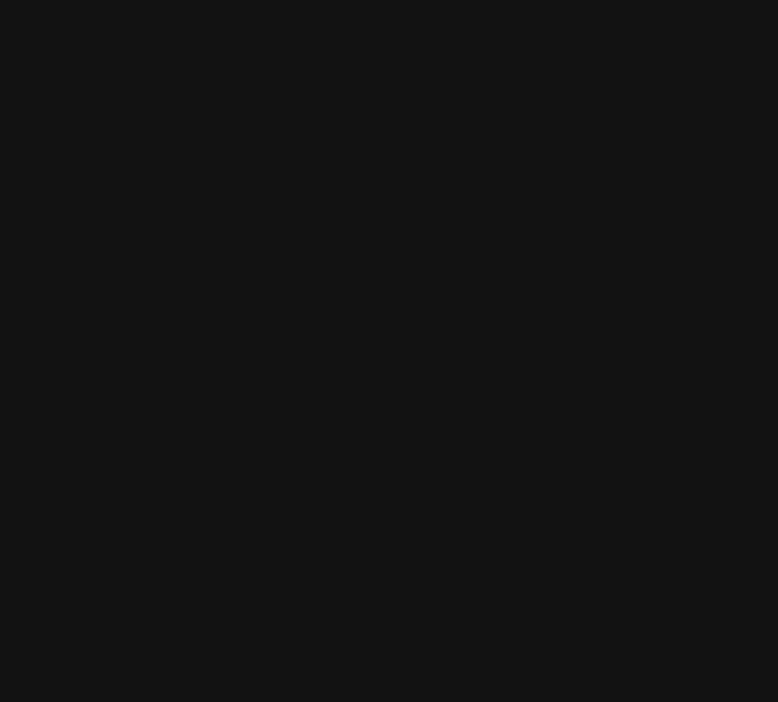
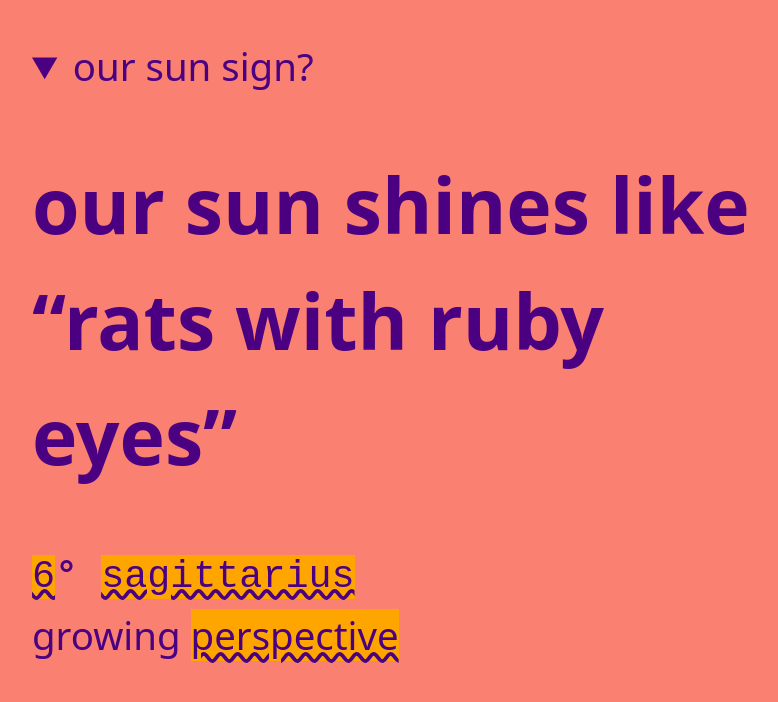
Before and after one commit to p9e/oursun, a plain HTML site: page index.html in a window 1280 px wide. Shown: the whole page, without its empty margins (224-1002 px from the left). Drawn offline with Linux system fonts and the light colour scheme.

Commit message:
growing @p9e

```diff
--- a/index.html
+++ b/index.html
@@ -5,9 +5,51 @@
 <title>our sun</title>
 
 <meta name="viewport" content="width=device-width, initial-scale=1">
-<meta name="color-scheme" content="dark">
+<meta name="color-scheme" content="light">
 <meta name="theme-color" content="orange">
 <meta name="description" content="sagittarius space">
 
 <link rel="help" href="https://github.com/p9e/oursun">
 <link rel="license" href="LICENSE.txt">
+
+<style media=(color)>
+  html {
+    background: salmon;
+    color: indigo;
+  }
+
+  ::selection {
+    background: darkviolet;
+    color: orange;
+  }
+
+  :any-link {
+    background: orange;
+    color: indigo;
+  }
+</style>
+
+<style>
+  html { font: max(28pt, 3vw)/1.5 system-ui }
+  body { margin: 1em; overflow-wrap: anywhere }
+  details { max-width: 20em; margin: auto }
+  address { font: inherit }
+  :any-link { text-decoration-style: wavy }
+  :focus { outline: thick dotted }
+</style>
+
+<details open>
+  <summary>our sun sign?</summary>
+  <h1>
+    our sun shines like
+    <q cite="https://s9a.page/aplomb">rats with ruby eyes</q>
+  </h1>
+  <samp>
+    <a href="https://webmural.com/x">6</a><b>°</b>
+    <a href="https://webmural.com/jupiter">sagittarius</a>
+  </samp>
+  <address>
+    growing
+    <a href="https://p9e.page">perspective</a>
+  </address>
+</details>
```
